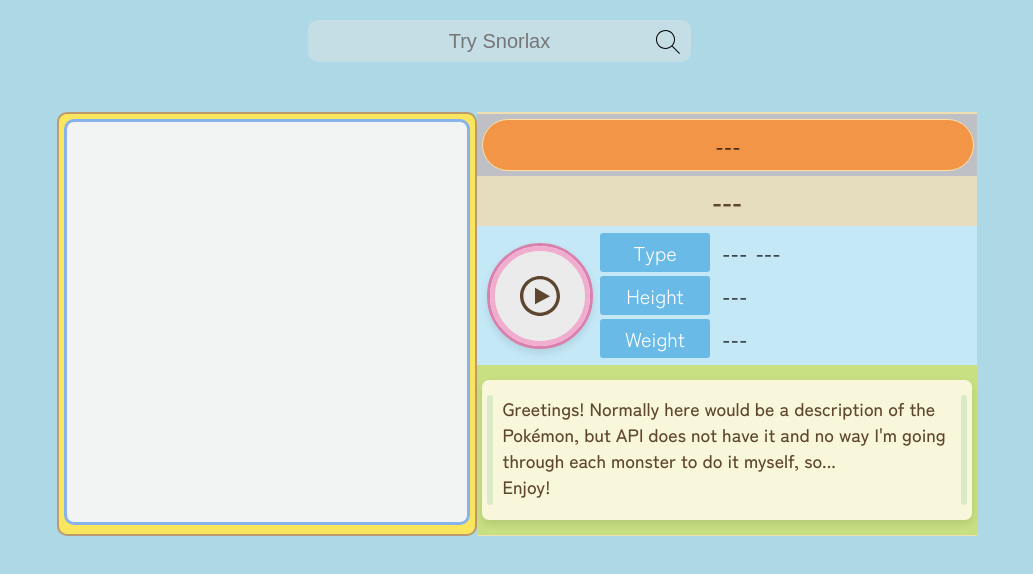
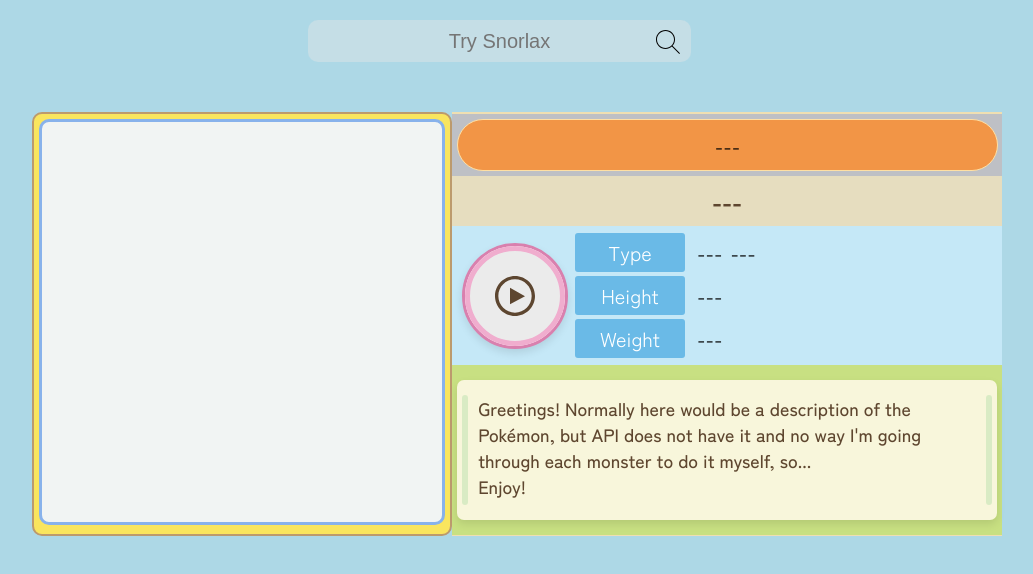
Before and after one commit to Vaahtopahvi/pokedex_sinnoh, a plain HTML site: page index.html in a window 1280 px wide. Shown: the whole page, without its empty margins (123-1156 px from the left). Drawn offline with Linux system fonts and the light colour scheme.

Commit message:
make the wrapper little bigger

```diff
--- a/styles.css
+++ b/styles.css
@@ -60,7 +60,7 @@ body {
 .container {
   height: 420px;
   background-color: #c5e8f7;
-  width: 500px;
+  width: 550px;
   display: flex;
   flex-direction: column;
   align-items: center;
@@ -141,7 +141,6 @@ body {
     brightness(93%) contrast(78%);
 }
 
-/* selvitä miks infoboxes on eri korkeudella vs infoboxtext*/
 .infoBoxes {
   display: flex;
   flex-direction: column;
```
